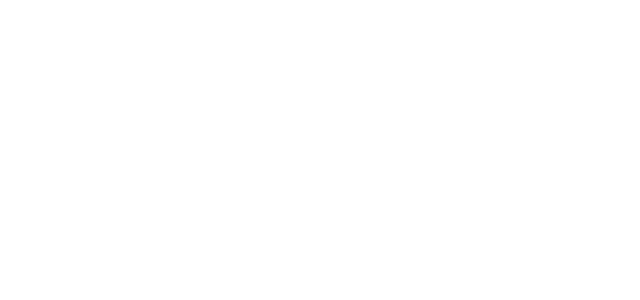
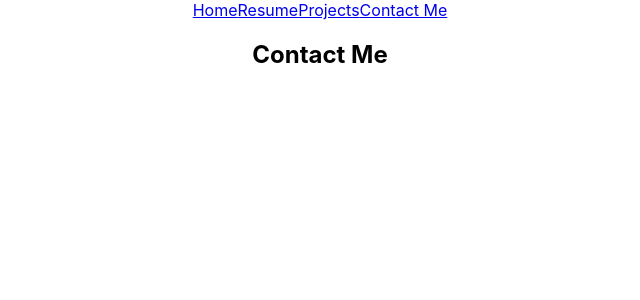
Before and after one commit to jpeavler/Portfolio-Mk2, a React (Create React App) app: page /Contact in a window 1280 px wide. Shown: the top 300 px of the page, without its empty margins (320-960 px from the left). Built offline with nearby package versions, Linux system fonts and the light colour scheme.

Commit message:
Implemented contact me page

```diff
--- a/src/Router.js
+++ b/src/Router.js
@@ -4,9 +4,10 @@
     Switch,
     Route,
   } from 'react-router-dom';
-import Home from './components/Home'
-import Resume from './components/Resume'
-import Projects from './components/Projects'
+import Home from './components/Home';
+import Resume from './components/Resume';
+import Projects from './components/Projects';
+import ContactMe from './components/ContactMe';
 
   function MyRouter () {
       return(
@@ -19,6 +20,9 @@
                         <Route path="/Projects">
                             <Projects/>
                         </Route>
+                        <Route path="/Contact">
+                            <ContactMe/>
+                        </Route>
                         <Route path="/" exact>
                             <Home/>
                         </Route>
--- /dev/null
+++ b/src/components/ContactMe.js
@@ -0,0 +1,13 @@
+import React from 'react';
+import NavBar from './NavBar';
+
+const ContactMe = () =>{
+    return(
+        <>
+            <NavBar/>
+            <h2>Contact Me</h2>
+        </>
+    )
+}
+
+export default ContactMe;
--- a/src/components/NavBar.js
+++ b/src/components/NavBar.js
@@ -7,6 +7,7 @@
             <Link to='/' className="NavLink">Home</Link>
             <Link to='/Resume' className="NavLink">Resume</Link>
             <Link to='/Projects' className="NavLink">Projects</Link>
+            <Link to='/Contact' className="NavLink">Contact Me</Link>
         </nav>
     )
 }
```
